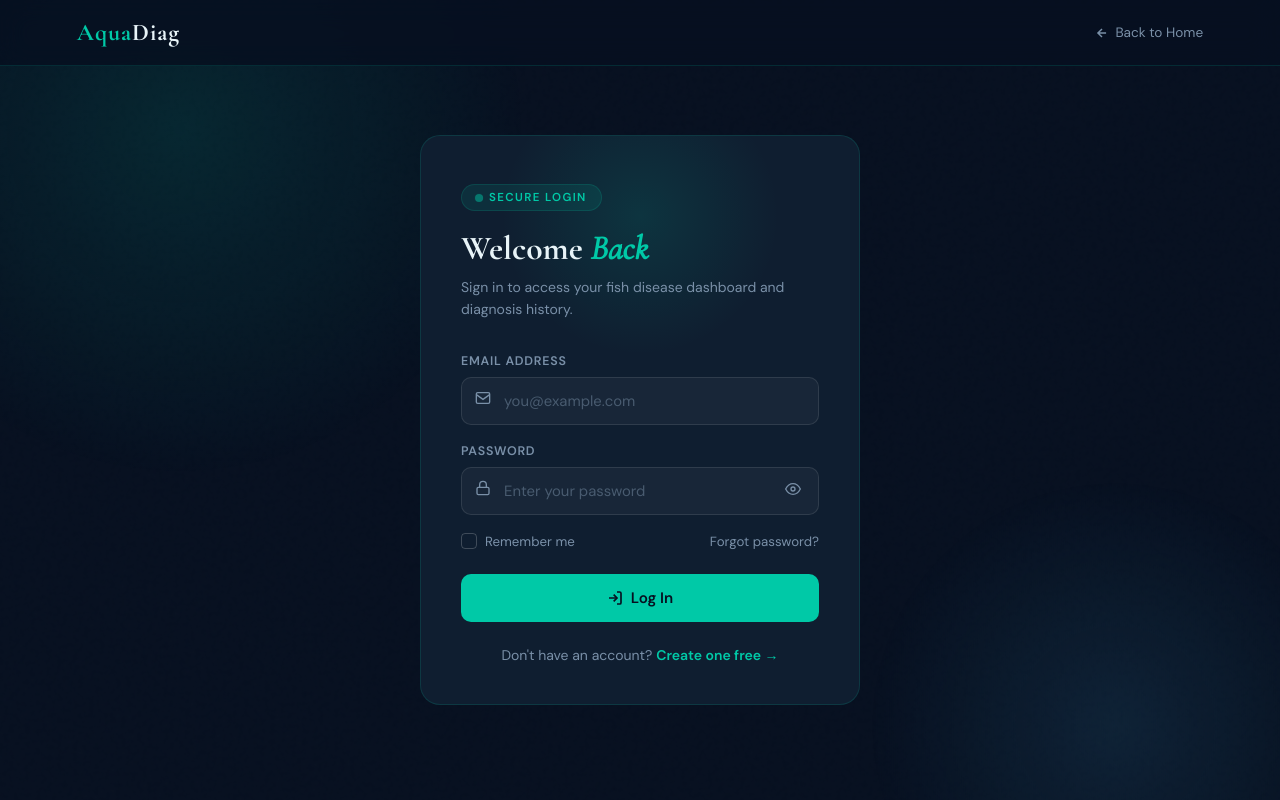
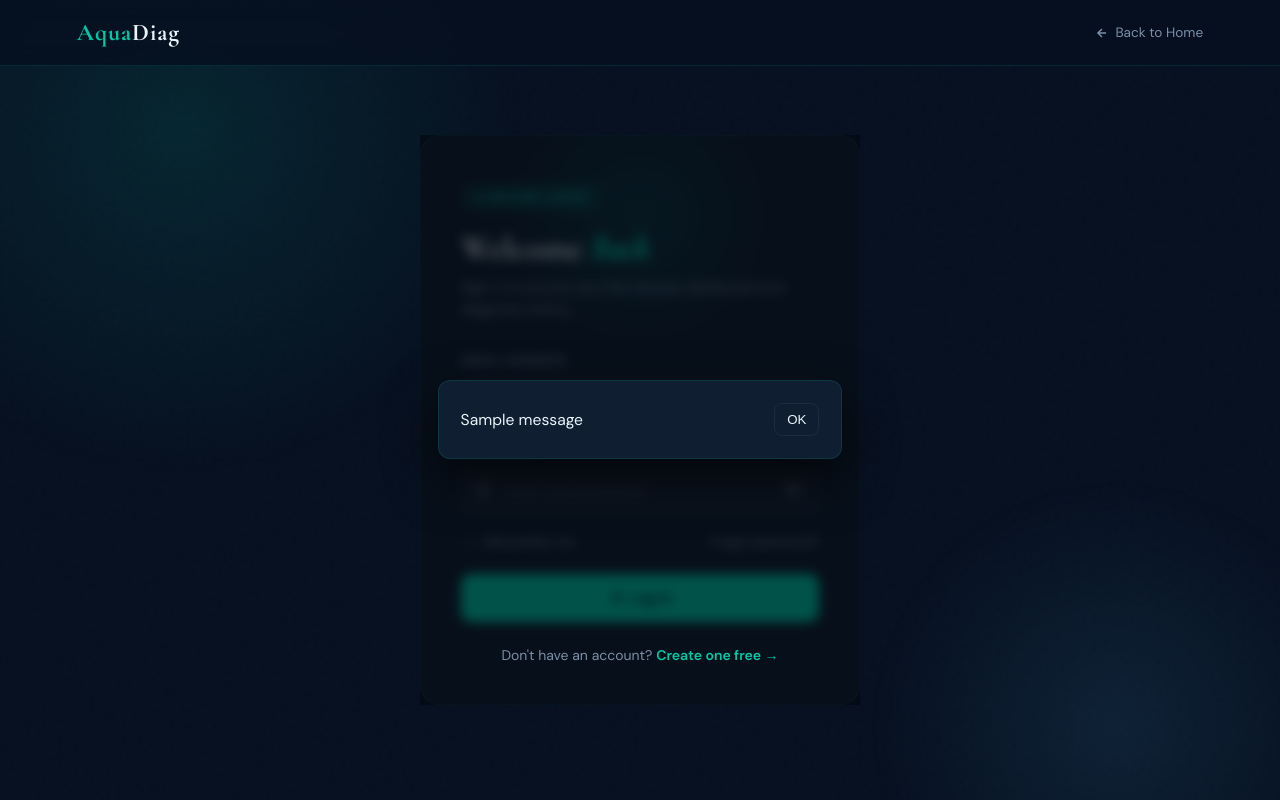
Before and after one commit to mahfujr403/Aquatic-Epidemiology---Fish-Disease-Classification, a Flask app: page /login in a window 1280 px wide. Run offline with Flask 3, Linux system fonts and the light colour scheme; tables that the repository leaves empty hold one stand-in row (values such as "Sample post"); one stand-in notice (Sample message) is shown.

Commit message:
fix validation error of registration form and login messages

```diff
--- a/app.py
+++ b/app.py
@@ -12,6 +12,7 @@ from flask import (
     flash,
     jsonify,
 )
+import re
 from flask_cors import CORS
 from dotenv import load_dotenv
 
@@ -71,6 +72,7 @@ from flask_login import (
     current_user,
 )
 from werkzeug.security import generate_password_hash, check_password_hash
+from sqlalchemy.exc import IntegrityError
 from werkzeug.utils import secure_filename
 from tensorflow.keras.preprocessing.image import load_img, img_to_array
 from tensorflow.keras.models import load_model
@@ -244,27 +246,79 @@ def index():
 @app.route("/register", methods=["GET", "POST"])
 def register():
     if request.method == "POST":
-        email = request.form.get("email", "").strip().lower()
-        username = request.form.get("username", "").strip()
-        password = request.form.get("password", "").strip()
+        # Collect form fields
+        form = {
+            "email": request.form.get("email", "").strip().lower(),
+            "username": request.form.get("username", "").strip(),
+            "password": request.form.get("password", ""),
+            "confirm_password": request.form.get("confirm_password", ""),
+            "terms": request.form.get("terms"),
+        }
 
-        if not email or not username or not password:
-            flash("All fields are required.", "error")
-            return redirect(url_for("register"))
+        errors = {}
 
-        if User.query.filter((User.email == email) | (User.username == username)).first():
-            flash("Email or username already exists.", "error")
-            return redirect(url_for("register"))
+        # Username validation
+        if not form["username"]:
+            errors["username"] = "⚠ Username is required."
+        elif len(form["username"]) < 3:
+            errors["username"] = "⚠ Username must be at least 3 characters."
+        elif len(form["username"]) > 30:
+            errors["username"] = "⚠ Username must be 30 characters or fewer."
+        elif not re.match(r"^[a-zA-Z0-9_]+$", form["username"]):
+            errors["username"] = "⚠ Only letters, numbers, and underscores allowed."
 
-        user = User(email=email, username=username, role="user")
-        user.set_password(password)
+        # Email validation
+        if not form["email"]:
+            errors["email"] = "⚠ Email address is required."
+        else:
+            # simple regex check
+            if not re.match(r"^[^\s@]+@[^\s@]+\.[^\s@]+$", form["email"]):
+                errors["email"] = "⚠ Please enter a valid email address."
+
+        # Collect password fields (password validation handled on client-side)
+        pw = form["password"] or ""
+        conf = form["confirm_password"] or ""
+
+        # Terms must be checked (checkbox sends 'on' when checked)
+        if form.get("terms") not in ("on", "true", "1"):
+            errors["terms"] = "⚠ You must agree to the Terms of Service to continue."
+
+        # Uniqueness checks
+        if "email" not in errors:
+            if User.query.filter_by(email=form["email"]).first():
+                errors["email"] = "⚠ Email already exists. Please log in or use another email."
+
+        if "username" not in errors:
+            if User.query.filter_by(username=form["username"]).first():
+                errors["username"] = "⚠ Username already taken. Choose another."
+
+        # If any errors, re-render form with inline error messages and preserved non-sensitive input
+        if errors:
+            return render_template("register.html", errors=errors, form_data={
+                "email": form["email"],
+                "username": form["username"],
+            })
+
+        # Passed validation — create user
+        user = User(email=form["email"], username=form["username"], role="user")
+        user.set_password(pw)
         db.session.add(user)
-        db.session.commit()
+        try:
+            db.session.commit()
+        except IntegrityError:
+            db.session.rollback()
+            # handle rare race or DB constraint failures
+            errors["email"] = "⚠ Email already exists. Please log in or use another email."
+            return render_template("register.html", errors=errors, form_data={
+                "email": form["email"],
+                "username": form["username"],
+            })
 
         flash("Registration successful. Please log in.", "success")
         return redirect(url_for("login"))
 
-    return render_template("register.html")
+    # Ensure template always receives errors and form_data to avoid undefined variable errors
+    return render_template("register.html", errors={}, form_data={})
 
 
 @app.route("/login", methods=["GET", "POST"])
--- a/static/css/login.css
+++ b/static/css/login.css
@@ -499,13 +499,47 @@ body::before {
 }
 
 /* ── Flash messages override (styled for dark theme) ── */
-#flashMessages .flash {
-    background: rgba(15, 30, 48, .9) !important;
-    border: 1px solid var(--border) !important;
-    color: var(--white) !important;
-    border-radius: 10px !important;
-    font-family: 'DM Sans', sans-serif;
-    font-size: .85rem;
+/* Modal for flash messages */
+.modal {
+    display: none;
+    position: fixed;
+    inset: 0;
+    z-index: 1000;
+    align-items: center;
+    justify-content: center;
+}
+.modal.open { display: flex; }
+.modal-backdrop {
+    position: absolute;
+    inset: 0;
+    background: rgba(2,6,12,.6);
+    backdrop-filter: blur(6px);
+}
+.modal-content {
+    position: relative;
+    z-index: 1001;
+    width: 92%;
+    max-width: 520px;
+    background: var(--card);
+    border: 1px solid var(--border);
+    padding: 22px;
+    border-radius: 12px;
+    box-shadow: 0 20px 50px rgba(0,0,0,.6);
+    display: flex;
+    align-items: center;
+    gap: 16px;
+}
+.modal-content .modal-icon svg { stroke: var(--error); }
+.modal-content .modal-text { color: var(--white); font-size: .98rem; }
+.modal-content.error { border-color: rgba(255,107,107,.12); background: rgba(255,107,107,.03); }
+.modal-close {
+    margin-left: auto;
+    background: transparent;
+    border: 1px solid rgba(255,255,255,.06);
+    color: var(--white);
+    padding: 8px 12px;
+    border-radius: 8px;
+    cursor: pointer;
 }
 
 /* ── Responsive ── */
--- a/static/js/login.js
+++ b/static/js/login.js
@@ -34,3 +34,15 @@
     btn.style.opacity = '.8';
     btn.disabled = true;
   });
+
+  // Show flash modal if present
+  document.addEventListener('DOMContentLoaded', () => {
+    const modal = document.getElementById('flashModal');
+    if (!modal) return;
+    // open modal
+    modal.classList.add('open');
+    // close handlers
+    modal.querySelectorAll('[data-action="close"]').forEach(el => el.addEventListener('click', () => modal.remove()));
+    const closeBtn = modal.querySelector('.modal-close');
+    if (closeBtn) closeBtn.addEventListener('click', () => modal.remove());
+  });
--- a/templates/login.html
+++ b/templates/login.html
@@ -36,6 +36,29 @@
         <p class="auth-subtitle">Sign in to access your fish disease dashboard and diagnosis history.</p>
 
         <form class="auth-form" method="post" action="{{ url_for('login') }}" id="loginForm" novalidate>
+          {% with messages = get_flashed_messages(with_categories=true) %}
+            {% if messages %}
+              <div class="flash-messages">
+                {# Modal: show first flashed message in a centered modal #}
+                {% set first = messages[0] %}
+                {% set category, msg = first %}
+                <div id="flashModal" class="modal" aria-hidden="true">
+                  <div class="modal-backdrop" data-action="close"></div>
+                  <div class="modal-content {{ category }}" role="dialog" aria-modal="true">
+                    <div class="modal-body">
+                      {% if category == 'error' %}
+                        <div class="modal-icon error">
+                          <svg width="28" height="28" viewBox="0 0 24 24" fill="none" stroke="currentColor" stroke-width="2"><circle cx="12" cy="12" r="10"/><line x1="12" y1="7" x2="12" y2="13"/><circle cx="12" cy="16" r="1"/></svg>
+                        </div>
+                      {% endif %}
+                      <div class="modal-text">{{ msg }}</div>
+                    </div>
+                    <button class="modal-close" aria-label="Close message">OK</button>
+                  </div>
+                </div>
+              </div>
+            {% endif %}
+          {% endwith %}
 
           <!-- Email -->
           <div class="field-group">
```
Also changed, not shown: static/js/register.js (+6 -15 lines), templates/register.html (+12 -11 lines).
